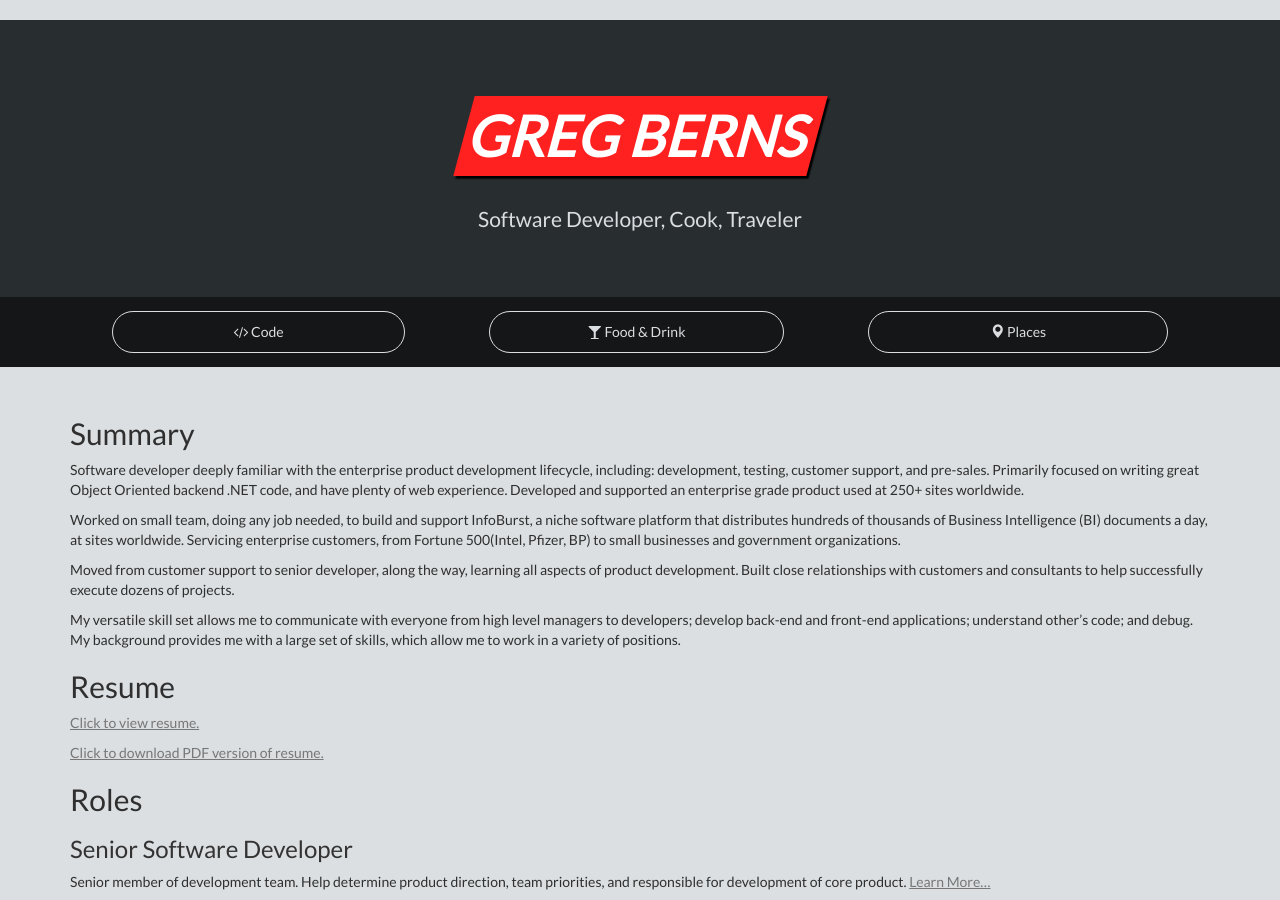
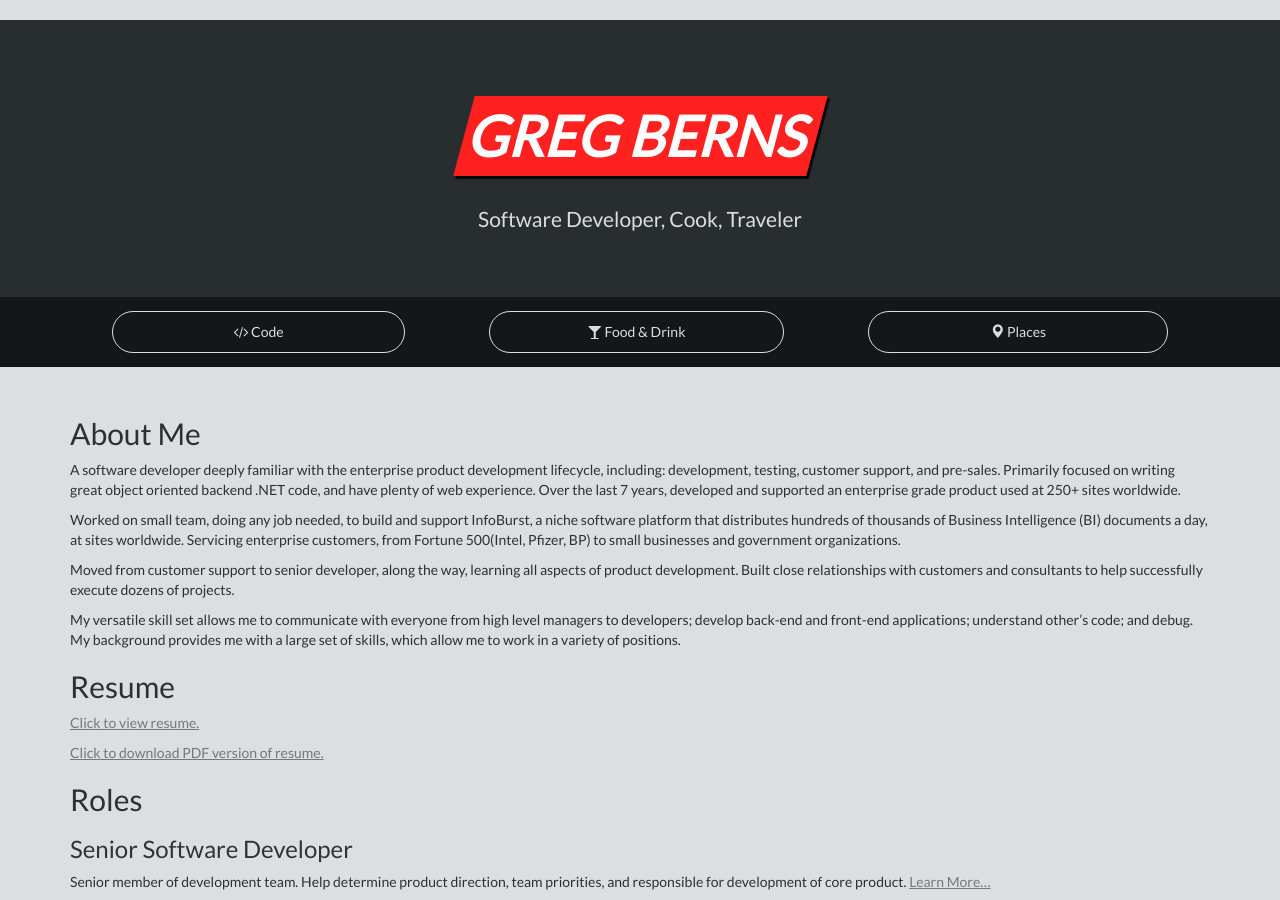
Before and after one commit to gregberns/gregberns.github.io, a Jekyll site: the page built from code/index.md, in a window 1280 px wide and 900 px high. Built offline with Jekyll 4.4.1, drawn with Linux system fonts in a browser that asks for light colours; nearby versions of some CDN libraries.

Commit message:
Update index.md

```diff
--- a/code/index.md
+++ b/code/index.md
@@ -3,9 +3,9 @@ title: Code
 layout: default
 ---
 
-##Summary
+##About Me
 
-Software developer deeply familiar with the enterprise product development lifecycle, including: development, testing, customer support, and pre-sales. Primarily focused on writing great Object Oriented backend .NET code, and have plenty of web experience. Developed and supported an enterprise grade product used at 250+ sites worldwide.
+A software developer deeply familiar with the enterprise product development lifecycle, including: development, testing, customer support, and pre-sales. Primarily focused on writing great object oriented backend .NET code, and have plenty of web experience. Over the last 7 years, developed and supported an enterprise grade product used at 250+ sites worldwide.
 
 Worked on small team, doing any job needed, to build and support InfoBurst, a niche software platform that distributes hundreds of thousands of Business Intelligence (BI) documents a day, at sites worldwide. Servicing enterprise customers, from Fortune 500(Intel, Pfizer, BP) to small businesses and government organizations.
 
@@ -29,7 +29,7 @@ Senior member of development team. Help determine product direction, team priori
 
 Provided advanced technical customer support, help identify advanced bugs others could not understand. Worked closely with developers to find and resolve issues. [Learn More...](/code/support)
 
-###Most Valuable Skills
+##Most Valuable Skills
 + Creative, Practical Problem Solving
 + Developing network of contacts that help accomplish tasks and ’get things done’
 + Communicate complex concepts to novice/non-technical users
```
